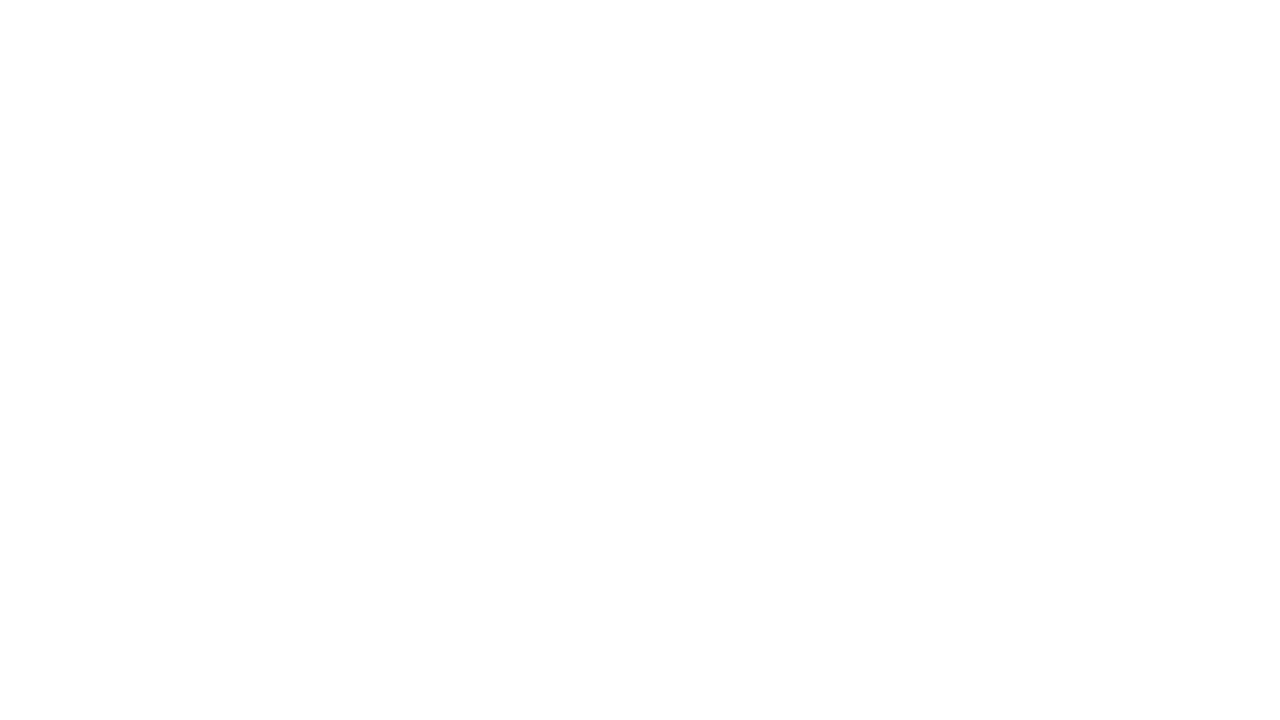
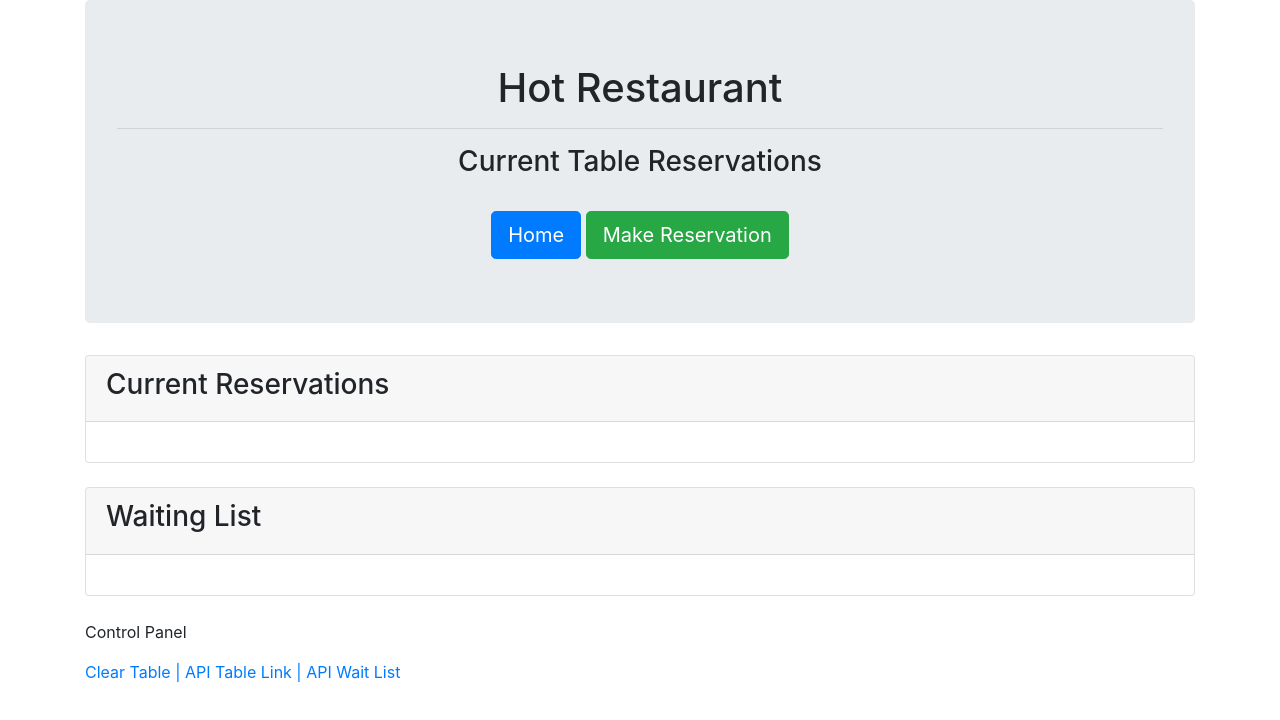
Before and after one commit to rnick1/hot_restaurant, a website: page public/table.html in a window 1280 px wide. Drawn offline with nearby package versions, Linux system fonts and the light colour scheme.

Commit message:
More consisent jumbotron styling and add html for table display

```diff
--- a/public/table.html
+++ b/public/table.html
@@ -0,0 +1,65 @@
+<!DOCTYPE html>
+<html lang="en">
+
+<head>
+    <meta charset="UTF-8">
+    <meta http-equiv="X-UA-Compatible" content="IE=edge">
+    <meta name="viewport" content="width=device-width, initial-scale=1.0">
+    <title>Hot Restaurant Table Info</title>
+    <link rel="stylesheet" href="https://cdn.jsdelivr.net/npm/bootstrap@4.6.0/dist/css/bootstrap.min.css"
+        integrity="sha384-B0vP5xmATw1+K9KRQjQERJvTumQW0nPEzvF6L/Z6nronJ3oUOFUFpCjEUQouq2+l" crossorigin="anonymous">
+</head>
+
+<body>
+    <div class="container">
+        <div class="jumbotron text-center">
+            <h1>Hot Restaurant</h1>
+            <hr />
+            <h3>Current Table Reservations</h3>
+            <br>
+            <a href="/">
+                <button class="btn btn-primary btn-lg center">
+                    <span class="fa fa-plus"></span> Home
+                </button>
+            </a>
+            <a href="/reserve">
+                <button class="btn btn-success btn-lg center">
+                    <span class="fa fa-eye"></span> Make Reservation
+                </button>
+            </a>
+        </div>
+
+        <div class="row">
+            <div class="col-12">
+                <div class="card mb-4">
+                    <div class="card-header">
+                        <h3>Current Reservations</h3>
+                    </div>
+                    <div class="card-body">
+
+                    </div>
+                </div>
+            </div>
+            <div class="col-12">
+                <div class="card">
+                    <div class="card-header">
+                        <h3>Waiting List</h3>
+                    </div>
+                    <div class="card-body">
+
+                    </div>
+                </div>
+            </div>
+        </div>
+        <div class="row">
+            <div class="container mt-4">
+            <p>Control Panel</p>
+
+            <p><a href="#" id='clear'>Clear Table | </a><a href="/api/table">API Table Link | </a><a href="/api/waitlist">API Wait List</a></p>
+        </div>
+    </div>
+    </div>
+    </div>
+</body>
+
+</html>
```
Also changed, not shown: public/home.html (+12 -6 lines).
